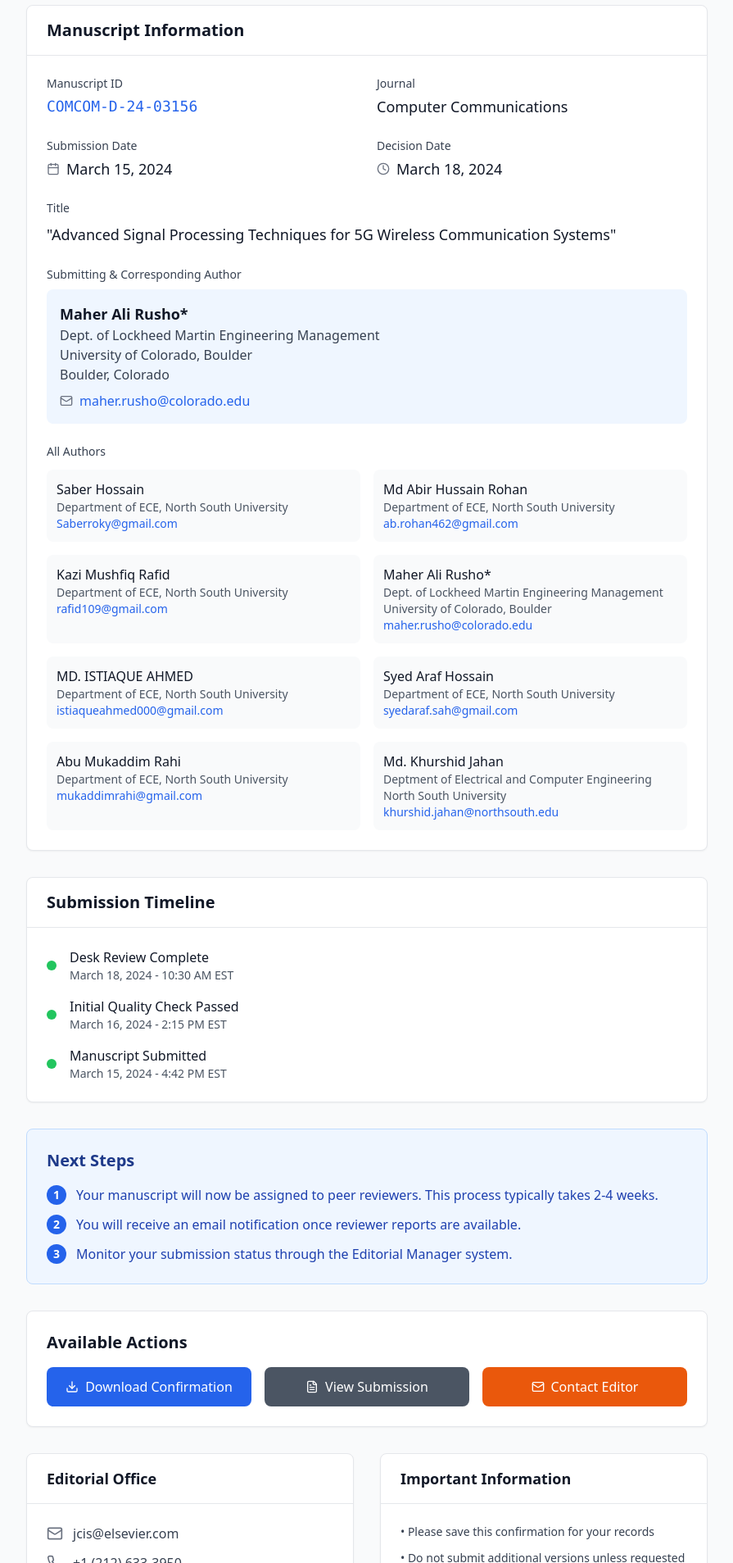
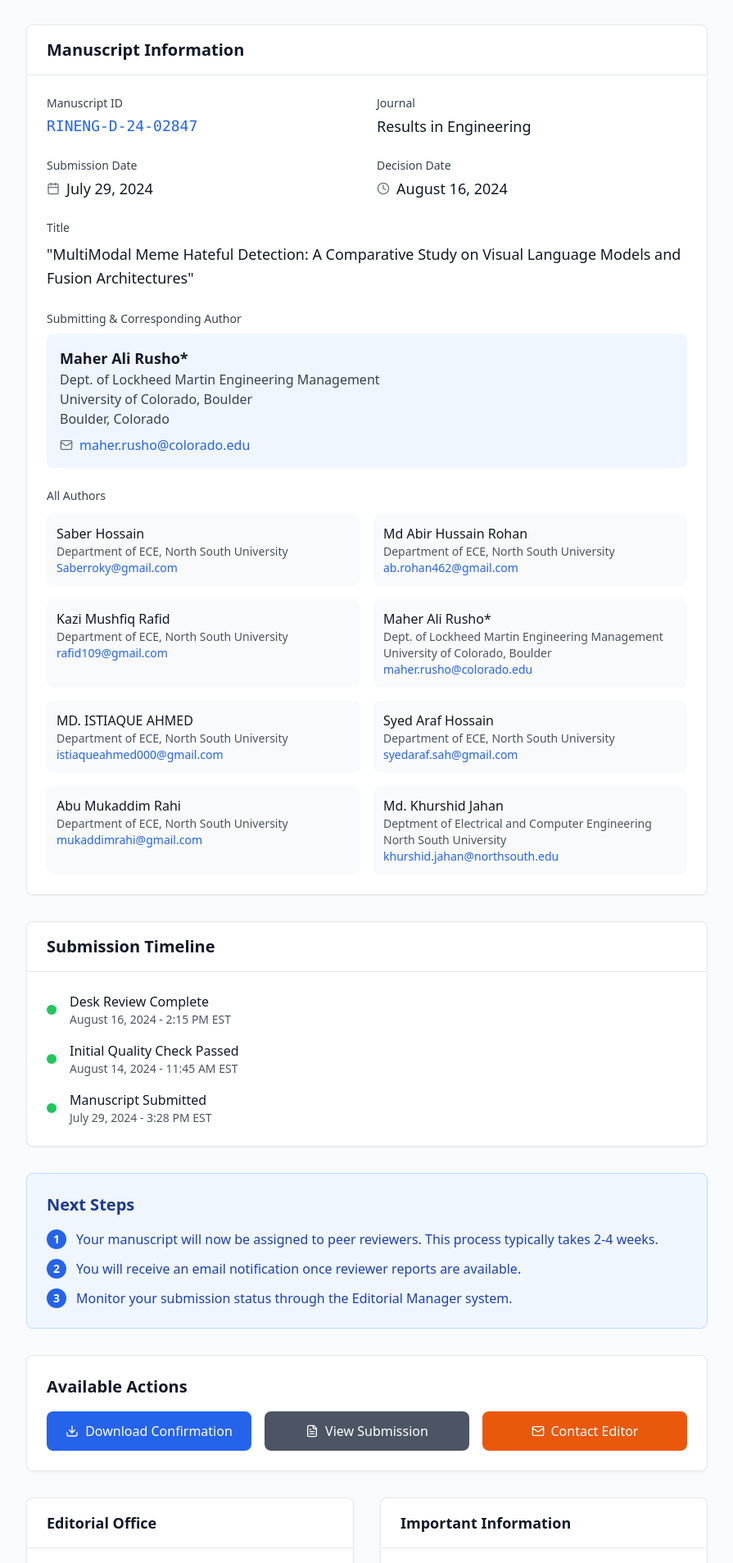
Before and after one commit to mdkhurshidjahan/el, a React (Vite) app: page / in a window 1280 px wide. Shown: the part 233-2140 px from the top of the page at 82% size, without its empty margins (192-1087 px from the left). Built offline with nearby package versions, Linux system fonts and the light colour scheme.

Commit message:
Update manuscript information for Results in Engineering

```diff
--- a/src/App.tsx
+++ b/src/App.tsx
@@ -42,7 +42,7 @@ function App() {
             <CheckCircle className="w-8 h-8 text-green-600" />
             <div>
               <h1 className="text-2xl font-bold text-green-800">Manuscript Accepted for Review</h1>
-              <p className="text-green-700 mt-1">Your submission has successfully passed the initial editorial desk review</p>
+              <p className="text-green-700 mt-1">Your submission has successfully passed the initial editorial desk review and will proceed to peer review</p>
             </div>
           </div>
         </div>
@@ -56,24 +56,24 @@ function App() {
             <div className="grid grid-cols-1 md:grid-cols-2 gap-6">
               <div>
                 <label className="block text-sm font-medium text-gray-700 mb-1">Manuscript ID</label>
-                <p className="text-lg font-mono text-blue-600">COMCOM-D-24-03156</p>
+                <p className="text-lg font-mono text-blue-600">RINENG-D-24-02847</p>
               </div>
               <div>
                 <label className="block text-sm font-medium text-gray-700 mb-1">Journal</label>
-                <p className="text-lg text-gray-900">Computer Communications</p>
+                <p className="text-lg text-gray-900">Results in Engineering</p>
               </div>
               <div>
                 <label className="block text-sm font-medium text-gray-700 mb-1">Submission Date</label>
                 <div className="flex items-center space-x-2">
                   <Calendar className="w-4 h-4 text-gray-500" />
-                  <p className="text-lg text-gray-900">March 15, 2024</p>
+                  <p className="text-lg text-gray-900">July 29, 2024</p>
                 </div>
               </div>
               <div>
                 <label className="block text-sm font-medium text-gray-700 mb-1">Decision Date</label>
                 <div className="flex items-center space-x-2">
                   <Clock className="w-4 h-4 text-gray-500" />
-                  <p className="text-lg text-gray-900">March 18, 2024</p>
+                  <p className="text-lg text-gray-900">August 16, 2024</p>
                 </div>
               </div>
             </div>
@@ -81,7 +81,7 @@ function App() {
             <div className="mt-6">
               <label className="block text-sm font-medium text-gray-700 mb-2">Title</label>
               <p className="text-lg text-gray-900 leading-relaxed">
-                "Advanced Signal Processing Techniques for 5G Wireless Communication Systems"
+                "MultiModal Meme Hateful Detection: A Comparative Study on Visual Language Models and Fusion Architectures"
               </p>
             </div>
 
@@ -160,21 +160,21 @@ function App() {
                 <div className="w-3 h-3 bg-green-500 rounded-full"></div>
                 <div className="flex-1">
                   <p className="font-medium text-gray-900">Desk Review Complete</p>
-                  <p className="text-sm text-gray-600">March 18, 2024 - 10:30 AM EST</p>
+                  <p className="text-sm text-gray-600">August 16, 2024 - 2:15 PM EST</p>
                 </div>
               </div>
               <div className="flex items-center space-x-4">
                 <div className="w-3 h-3 bg-green-500 rounded-full"></div>
                 <div className="flex-1">
                   <p className="font-medium text-gray-900">Initial Quality Check Passed</p>
-                  <p className="text-sm text-gray-600">March 16, 2024 - 2:15 PM EST</p>
+                  <p className="text-sm text-gray-600">August 14, 2024 - 11:45 AM EST</p>
                 </div>
               </div>
               <div className="flex items-center space-x-4">
                 <div className="w-3 h-3 bg-green-500 rounded-full"></div>
                 <div className="flex-1">
                   <p className="font-medium text-gray-900">Manuscript Submitted</p>
-                  <p className="text-sm text-gray-600">March 15, 2024 - 4:42 PM EST</p>
+                  <p className="text-sm text-gray-600">July 29, 2024 - 3:28 PM EST</p>
                 </div>
               </div>
             </div>
@@ -236,7 +236,7 @@ function App() {
               <div className="space-y-3">
                 <div className="flex items-center space-x-3">
                   <Mail className="w-5 h-5 text-gray-500" />
-                  <span className="text-gray-700">jcis@elsevier.com</span>
+                  <span className="text-gray-700">rineng@elsevier.com</span>
                 </div>
                 <div className="flex items-center space-x-3">
                   <Phone className="w-5 h-5 text-gray-500" />
@@ -316,8 +316,8 @@ function App() {
                   </div>
                   <span className="text-3xl font-bold text-gray-900">Elsevier</span>
                 </div>
-                <p className="text-gray-600">Computer Communications Editorial Office</p>
-                <p className="text-sm text-gray-500">Date: March 18, 2024</p>
+                <p className="text-gray-600">Results in Engineering Editorial Office</p>
+                <p className="text-sm text-gray-500">Date: August 16, 2024</p>
               </div>
 
               {/* Letter Content */}
@@ -333,11 +333,11 @@ function App() {
                 </div>
 
                 <div className="space-y-3">
-                  <p><strong>Manuscript ID:</strong> COMCOM-D-24-03156</p>
-                  <p><strong>Title:</strong> "Advanced Signal Processing Techniques for 5G Wireless Communication Systems"</p>
-                  <p><strong>Journal:</strong> Computer Communications</p>
-                  <p><strong>Submission Date:</strong> March 15, 2024</p>
-                  <p><strong>Decision Date:</strong> March 18, 2024</p>
+                  <p><strong>Manuscript ID:</strong> RINENG-D-24-02847</p>
+                  <p><strong>Title:</strong> "MultiModal Meme Hateful Detection: A Comparative Study on Visual Language Models and Fusion Architectures"</p>
+                  <p><strong>Journal:</strong> Results in Engineering</p>
+                  <p><strong>Submission Date:</strong> July 29, 2024</p>
+                  <p><strong>Decision Date:</strong> August 16, 2024</p>
                 </div>
 
                 <div className="space-y-2">
@@ -375,17 +375,17 @@ function App() {
                 <div className="border-t border-gray-200 pt-4">
                   <p className="text-sm text-gray-600">
                     If you have any questions regarding your submission, please contact the editorial office
-                    at <span className="text-blue-600">comcom@elsevier.com</span> and reference your manuscript ID.
+                    at <span className="text-blue-600">rineng@elsevier.com</span> and reference your manuscript ID.
                   </p>
                 </div>
 
                 <div className="text-center pt-4">
                   <p className="text-sm text-gray-600">
-                    Thank you for choosing Computer Communications for your research publication.
+                    Thank you for choosing Results in Engineering for your research publication.
                   </p>
                   <p className="text-sm font-semibold text-gray-800 mt-2">
                     Editorial Office<br />
-                    Computer Communications<br />
+                    Results in Engineering<br />
                     Elsevier B.V.
                   </p>
                 </div>
```
